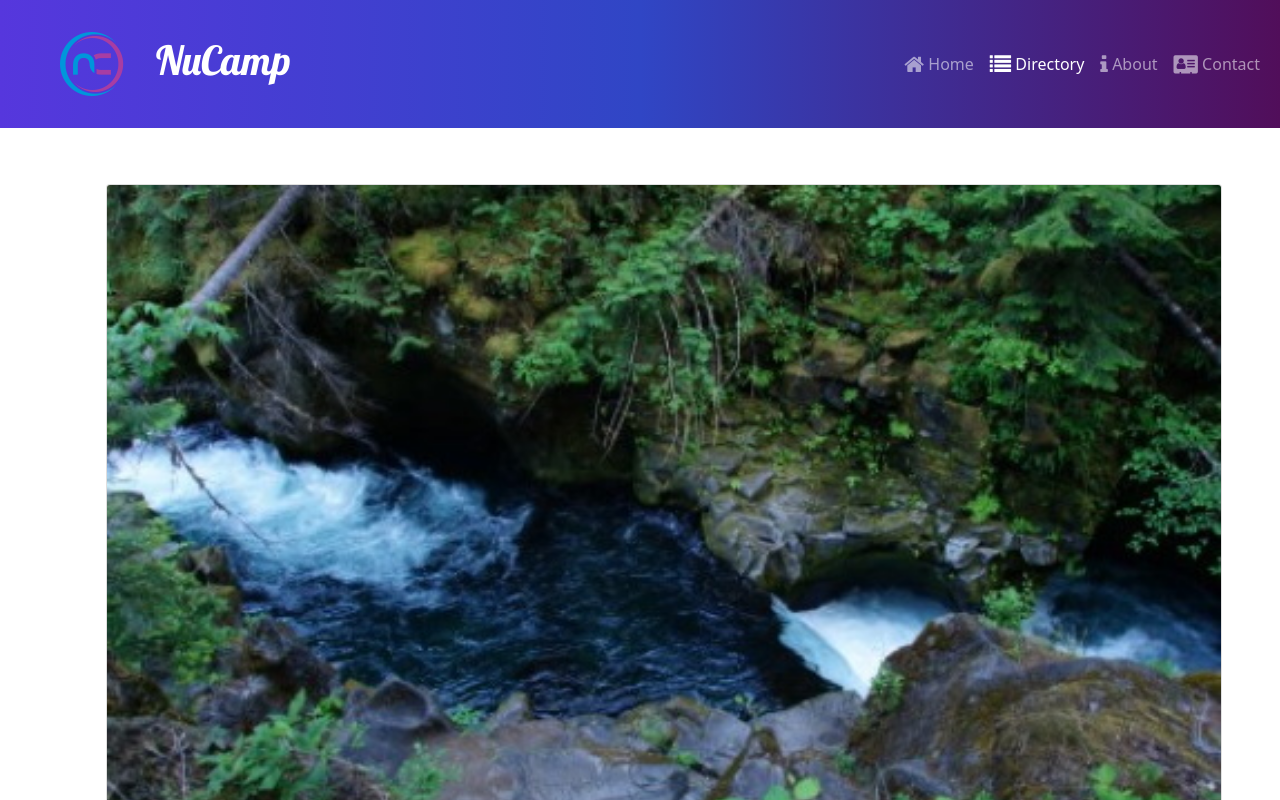
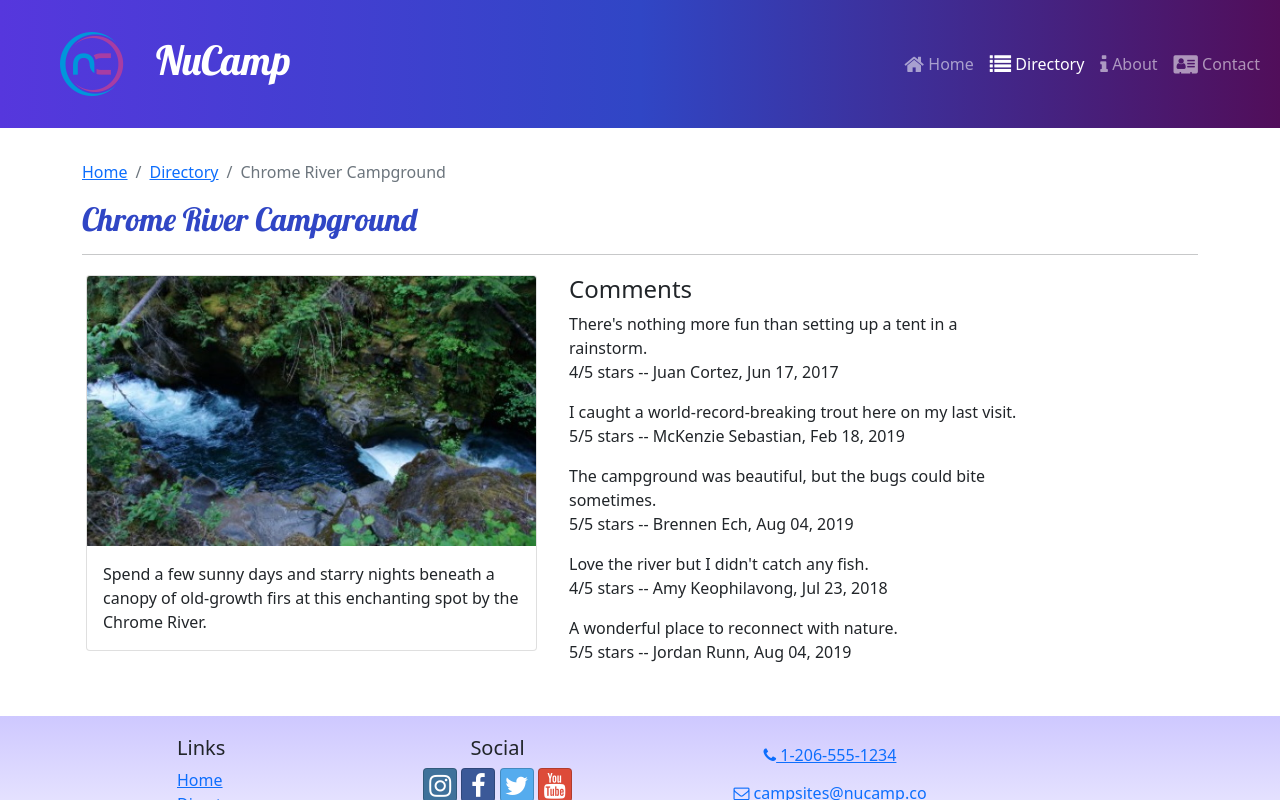
Before and after one commit to caramelbyte/NUCAMPSITE_react, a React (Create React App) app: page /directory/1 in a window 1280 px wide. Shown: the top 800 px of the page. Built offline with nearby package versions, Linux system fonts and the light colour scheme.

Commit message:
last update of 3am at 2/4

```diff
--- /dev/null
+++ b/src/components/SubHeader.js
@@ -0,0 +1,27 @@
+import React from 'react';
+import { Col, Row, Breadcrumb, BreadcrumbItem } from 'reactstrap';
+import { Link } from 'react-router-dom';
+
+const SubHeader = ({ current, detail }) => {
+    return (
+        <Row>
+            <Col>
+                <Breadcrumb>
+                    <BreadcrumbItem>
+                        <Link to='/'>Home</Link>
+                    </BreadcrumbItem>
+                    {detail && (
+                        <BreadcrumbItem>
+                            <Link to='/directory'>Directory</Link>
+                        </BreadcrumbItem>
+                    )}
+                    <BreadcrumbItem active>{current}</BreadcrumbItem>
+                </Breadcrumb>
+                <h2>{current}</h2>
+                <hr />
+            </Col>
+        </Row>
+    );
+};
+
+export default SubHeader;
--- a/src/features/campsites/CampsiteDetail.js
+++ b/src/features/campsites/CampsiteDetail.js
@@ -5,7 +5,7 @@
     const { image, name, description } = campsite;
 
     return (
-        <Col md='12' className='m-4'>
+        <Col md='5' className='m-1'>
             <Card>
                 <CardImg top src={image} alt={name} />
                 <CardBody>
--- /dev/null
+++ b/src/features/comments/Comment.js
@@ -0,0 +1,26 @@
+import React from 'react';
+import PropTypes from 'prop-types';
+import { formatDate } from '../../utils/formatDate';
+
+const Comment = ({ comment }) => {
+    const { text: commentText, rating, author, date } = comment;
+
+    return (
+        <p>
+            {commentText}
+            <br />
+            {rating}/5 stars -- {author}, {formatDate(date)}
+        </p>
+    );
+};
+
+Comment.propTypes = {
+    comment: PropTypes.shape({
+        text: PropTypes.string.isRequired,
+        rating: PropTypes.number.isRequired,
+        author: PropTypes.string.isRequired,
+        date: PropTypes.string.isRequired,
+    }).isRequired,
+};
+
+export default Comment;
--- /dev/null
+++ b/src/features/comments/CommentsList.js
@@ -0,0 +1,26 @@
+import React from 'react';
+import { Col } from 'reactstrap';
+import Comment from './Comment';
+import { selectCommentsByCampsiteId } from './commentsSlice';
+
+const CommentsList = ({ campsiteId }) => {
+    const comments = selectCommentsByCampsiteId(campsiteId);
+
+    if (comments && comments.length > 0) {
+        return (
+            <Col md='5' className='m-1'>
+                <h4>Comments</h4>
+                {comments.map((comment) => {
+                    return <Comment key={comment.id} comment={comment} />;
+                })}
+            </Col>
+        );
+    }
+    return (
+        <Col md='5' className='m-1'>
+            There are no comments for this campsite yet.
+        </Col>
+    );
+};
+
+export default CommentsList;
--- /dev/null
+++ b/src/features/comments/commentsSlice.js
@@ -0,0 +1,7 @@
+import { COMMENTS } from '../../app/shared/COMMENTS';
+
+export const selectCommentsByCampsiteId = (campsiteId) => {
+    return COMMENTS.filter(
+        (comment) => comment.campsiteId === parseInt(campsiteId)
+    );
+};
--- a/src/pages/CampsiteDetailPage.js
+++ b/src/pages/CampsiteDetailPage.js
@@ -3,6 +3,9 @@
 import { useParams } from 'react-router-dom';
 import { selectCampsiteById } from '../features/campsites/campsitesSlice';
 import CampsiteDetail from '../features/campsites/CampsiteDetail';
+import CommentsList from '../features/comments/CommentsList';
+import SubHeader from '../components/SubHeader';
+
 
 const CampsiteDetailPage = () => {
     const { campsiteId } = useParams();
@@ -10,8 +13,10 @@
 
     return (
         <Container>
+        <SubHeader current={campsite.name} detail={true} />
             <Row>
                 <CampsiteDetail campsite={campsite} />
+                <CommentsList campsiteId={campsiteId} />
             </Row>
         </Container>
     );
--- a/src/pages/CampsitesDirectoryPage.js
+++ b/src/pages/CampsitesDirectoryPage.js
@@ -1,10 +1,12 @@
 import React from 'react';
 import { Container } from 'reactstrap';
 import CampsitesList from '../features/campsites/CampsitesList';
+import SubHeader from '../components/SubHeader';
 
 const CampsitesDirectoryPage = () => {
     return (
         <Container>
+            <SubHeader current={campsite.name} detail={true} />
             <CampsitesList />
         </Container>
     );
--- a/src/pages/HomePage.js
+++ b/src/pages/HomePage.js
@@ -1,4 +1,5 @@
 import React from 'react';
+import SubHeader from '../components/SubHeader';
 import { Container } from 'reactstrap';
 import DisplayList from '../features/display/DisplayList';
 
--- /dev/null
+++ b/src/utils/formatDate.js
@@ -0,0 +1,7 @@
+export const formatDate = (date) => {
+    return new Intl.DateTimeFormat('en-US', {
+        year: 'numeric',
+        month: 'short',
+        day: '2-digit'
+    }).format(new Date(Date.parse(date)));
+};
```
